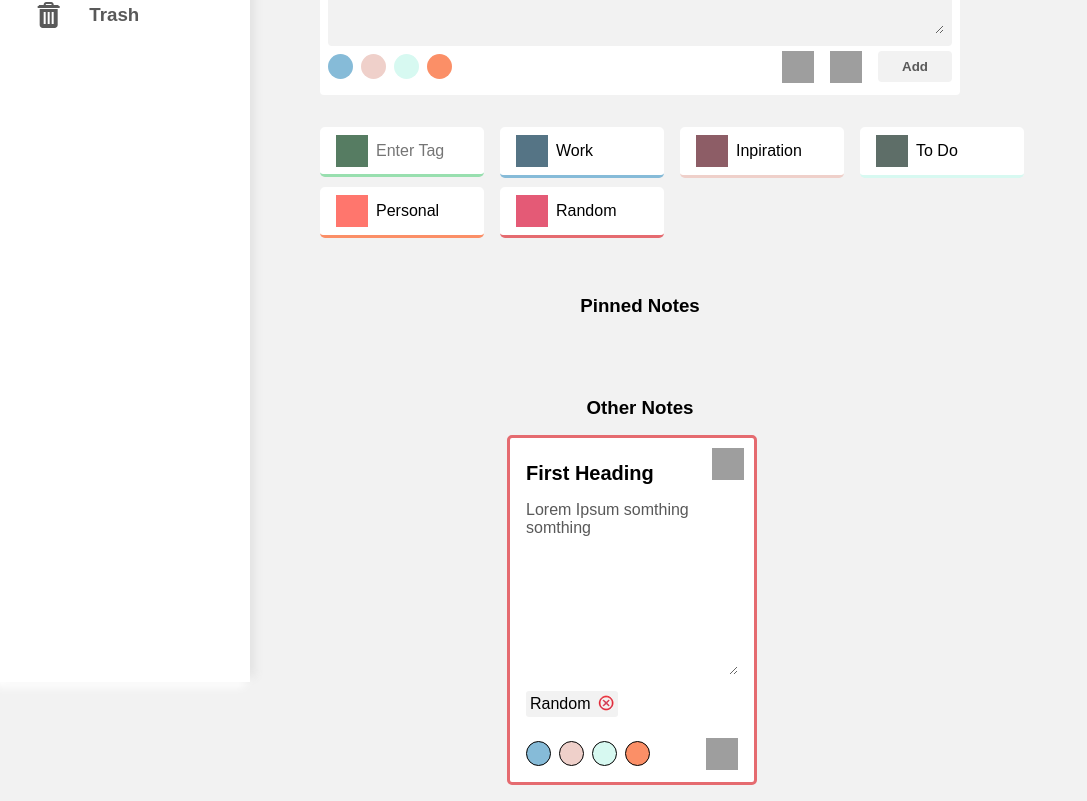
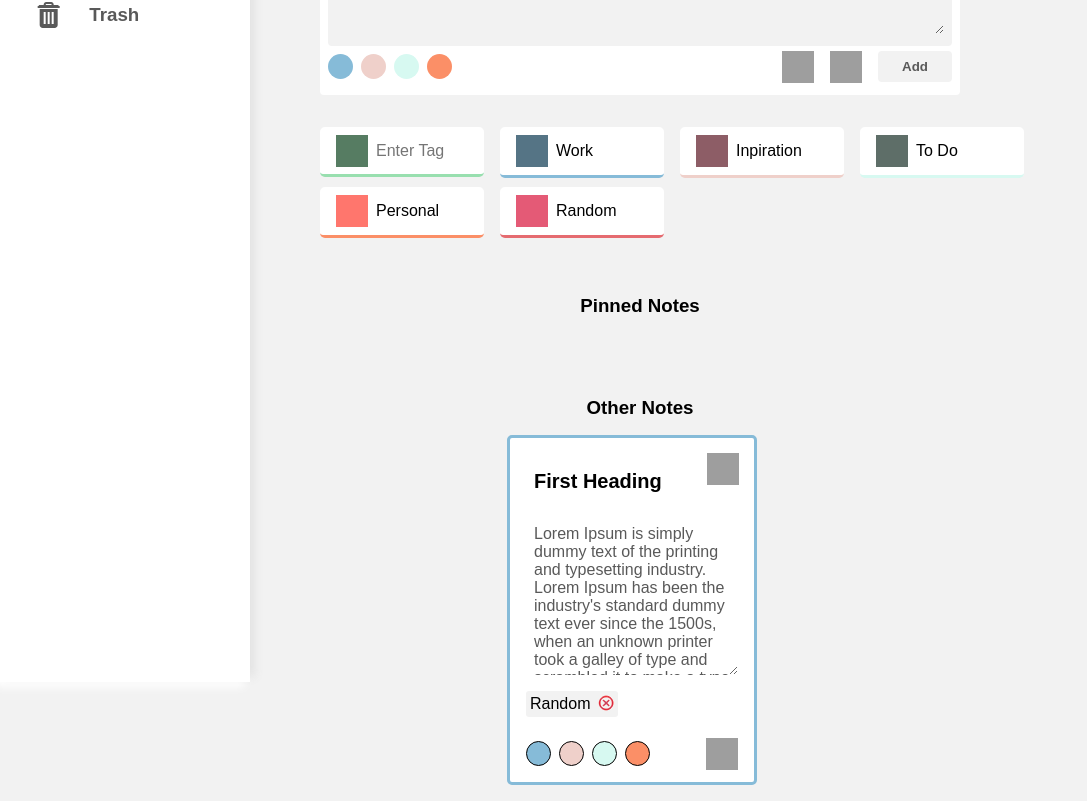
Before and after one commit to Rashita123/Keep_Notes, a React (Create React App) app: page / in a window 1280 px wide. Shown: the part 235-1036 px from the top of the page, without its empty margins (0-1087 px from the left). Built offline with nearby package versions, Linux system fonts and the light colour scheme; grey boxes are pictures that could not be loaded.

Commit message:
fix: Navigation from side bar enabled

```diff
--- a/src/Components/Section/MainArea.js
+++ b/src/Components/Section/MainArea.js
@@ -8,8 +8,9 @@ import { Trash } from "./Trash";
 const initialNotesDatabase = [
   {
     title: "First Heading",
-    note: "Lorem Ipsum somthing somthing",
-    color: "#E56B70",
+    note:
+      "Lorem Ipsum is simply dummy text of the printing and typesetting industry. Lorem Ipsum has been the industry's standard dummy text ever since the 1500s, when an unknown printer took a galley of type and scrambled it to make a type specimen book. It has survived not only five centuries, but also the leap into electronic typesetting, remaining essentially unchanged. It was popularised in the 1960s with the release of Letraset sheets containing Lorem Ipsum passages, and more recently with desktop publishing software like Aldus PageMaker including versions of Lorem Ipsum",
+    color: "#86bbd8",
     tag: "Random",
     pinned: false
   }
@@ -60,7 +61,7 @@ const colorsAvailable = [
     clas: "random-five"
   }
 ];
-export const MainArea = () => {
+export const MainArea = ({ notesOrTrash }) => {
   const [newTitle, setNewTitle] = useState("");
   const [newNote, setNewNote] = useState("");
   const [customBgColor, setCustomBgColor] = useState("#f2f2f2");
@@ -73,10 +74,13 @@ export const MainArea = () => {
   const [toastText, setToastText] = useState("");
   const [pinned, setPinned] = useState(false);
   const [trashDatabase, setTrashDatabase] = useState([]);
-  const [route, setRoute] = useState("Home");
+  const [displayNotesOrTrash, setDisplayNotesOrTrash] = useState(true);
   const setNoteBgHandler = (color) => {
     setCustomBgColor(color);
   };
+  useEffect(() => {
+    setDisplayNotesOrTrash(notesOrTrash === "notes");
+  }, [notesOrTrash]);
   const addNoteHandler = () => {
     if (newTitle === "" && newNote === "") {
       setToastText("Write something to ADD");
@@ -151,7 +155,10 @@ export const MainArea = () => {
 
   return (
     <div class="main-area">
-      <div class="add-note-section">
+      <div
+        style={displayNotesOrTrash ? { display: "block" } : { display: "none" }}
+        class="add-note-section"
+      >
         <div
           class="add-note-input-section"
           style={{ background: [customBgColor] }}
@@ -222,6 +229,9 @@ export const MainArea = () => {
           </div>
         </div>
       </div>
+      <div
+        style={displayNotesOrTrash ? { display: "block" } : { display: "none" }}
+      >
         <div class="tags-div">
           {/* Random Tag Enter input */}
           <div
@@ -270,6 +280,10 @@ export const MainArea = () => {
 
           {/* Random Tag end */}
         </div>
+      </div>
+      <div
+        style={displayNotesOrTrash ? { display: "block" } : { display: "none" }}
+      >
         <h3 class="note-type-heading">Pinned Notes</h3>
         <div class="display-notes">
           {notesDatabase.map(({ title, note, color, tag, pinned }) => {
@@ -312,20 +326,31 @@ export const MainArea = () => {
               );
           })}
         </div>
+        <span style={{ display: displayToast }} onClick={hideButtonHandler}>
+          <Toast text={toastText} />
+        </span>
+      </div>
+      <div
+        style={displayNotesOrTrash ? { display: "none" } : { display: "block" }}
+      >
         {trashDatabase.length !== 0 && (
           <h3 class="note-type-heading">Trashed Notes</h3>
         )}
         {/* //Trash Area */}
-      <div class="display-notes">
+        <div
+          class="display-trash-notes"
+          style={
+            displayNotesOrTrash ? { display: "none" } : { display: "flex" }
+          }
+        >
+          {trashDatabase.length === 0 && <p>No notes in trash</p>}
           {trashDatabase.map(({ title, note, color, tag }) => {
             return <Trash title={title} note={note} color={color} tag={tag} />;
           })}
         </div>
+      </div>
 
       {/* Display Error Toast */}
-      <span style={{ display: displayToast }} onClick={hideButtonHandler}>
-        <Toast text={toastText} />
-      </span>
     </div>
   );
 };
--- a/src/Components/Section/Note.js
+++ b/src/Components/Section/Note.js
@@ -129,7 +129,7 @@ export const Note = ({
 
         <img
           onClick={deleteNoteHandler}
-          alt="delete icon"
+          alt="delete-icon"
           class="pin-icon"
           src="https://img.icons8.com/ios/24/000000/delete-trash.png"
         />
@@ -142,8 +142,8 @@ export const Note = ({
             alt="pin-icon"
             style={{
               position: "absolute",
-              top: "10px",
-              right: "10px",
+              top: "15px",
+              right: "15px",
               cursor: "pointer"
             }}
           />
@@ -154,8 +154,8 @@ export const Note = ({
             alt="pin-icon"
             style={{
               position: "absolute",
-              top: "10px",
-              right: "10px",
+              top: "15px",
+              right: "15px",
               cursor: "pointer"
             }}
           />
--- a/src/Components/Section/Section.js
+++ b/src/Components/Section/Section.js
@@ -1,12 +1,13 @@
 import { SideNav } from "./SideNav";
 import { MainArea } from "./MainArea";
 import "./section.css";
-
+import { useState } from "react";
 export const Section = () => {
+  const [notesOrTrash, setNotesOrTrash] = useState("notes");
   return (
     <div class="section">
-      <SideNav />
-      <MainArea />
+      <SideNav notesOrTrash={notesOrTrash} setNotesOrTrash={setNotesOrTrash} />
+      <MainArea notesOrTrash={notesOrTrash} />
     </div>
   );
 };
--- a/src/Components/Section/SideNav.js
+++ b/src/Components/Section/SideNav.js
@@ -1,10 +1,13 @@
 import "./section.css";
 
-export const SideNav = () => {
+export const SideNav = ({ notesOrTrash, setNotesOrTrash }) => {
   return (
     <div class="side-nav">
       <div class="side-nav__titles">
-        <div class="titles__notes title">
+        <div
+          onClick={() => setNotesOrTrash("notes")}
+          class="titles__notes title"
+        >
           <svg
             class="svg"
             xmlns="http://www.w3.org/2000/svg"
@@ -39,7 +42,10 @@ export const SideNav = () => {
           </svg>
           <h3 class="title-heading">Notes</h3>
         </div>
-        <div class="titles__trash title">
+        <div
+          onClick={() => setNotesOrTrash("trash")}
+          class="titles__trash title"
+        >
           <svg
             class="svg"
             xmlns="http://www.w3.org/2000/svg"
--- a/src/Components/Section/section.css
+++ b/src/Components/Section/section.css
@@ -23,7 +23,7 @@
 }
 .side-nav {
   flex-grow: 1;
-  position: fixed;
+  position: absolute;
   min-width: 250px;
   min-height: 100vh;
   margin-top: 3rem;
@@ -156,6 +156,7 @@
 }
 .pin-icon {
   margin-left: 1rem;
+  cursor: pointer;
 }
 .add-button {
   background: var(--light-grey);
@@ -169,10 +170,6 @@
 }
 .add-button:focus {
   outline: none;
-}
-
-.pin-icon {
-  cursor: pointer;
 }
 
 /* Tags Section */
@@ -265,7 +262,15 @@
 /* Tags Done --> Notes Section started */
 
 .display-notes {
-  width: 70%;
+  width: 60%;
+  margin: auto;
+  display: flex;
+  justify-content: center;
+  flex-wrap: wrap;
+  align-items: flex-start;
+}
+.display-trash-notes {
+  width: 60%;
   margin: auto;
   display: flex;
   justify-content: center;
@@ -290,6 +295,7 @@
   color: var(--dark-grey-color);
   font-size: 20px;
   font-weight: bold;
+  padding: 0.5rem;
 }
 
 .note > textarea {
@@ -300,9 +306,12 @@
   background: transparent;
   border: none;
   width: 100%;
+  padding: 0.5rem;
 }
 .note > textarea:focus {
   outline: none;
+  background: var(--light-grey);
+  border-radius: 4px;
 }
 .note > p {
   margin: 1rem 0;
```
Also changed, not shown: src/Components/Section/toast.css (deleted, +0 -25 lines). Lines whose indentation alone changed are shown as unchanged.
